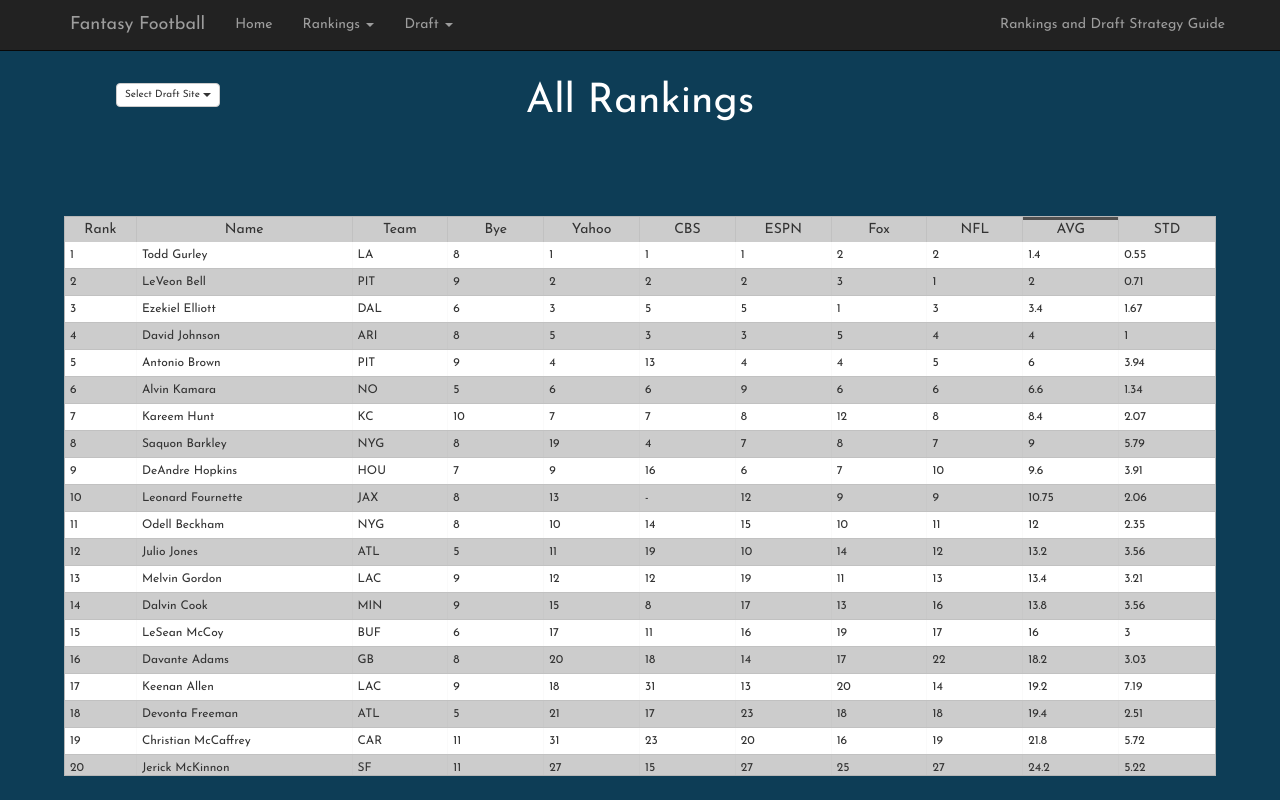
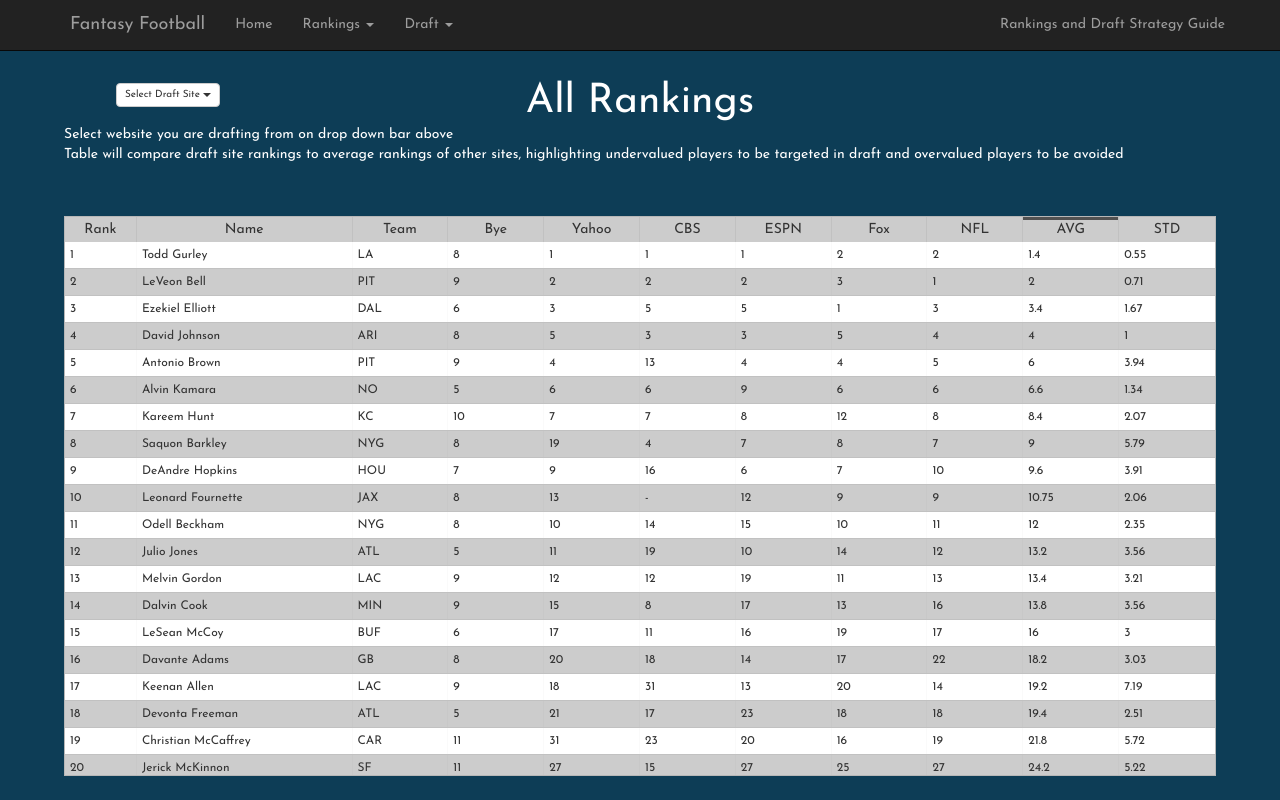
Before and after one commit to rob-snyder7/draftGuide, a React (Create React App) app: page / in a window 1280 px wide. Built offline with nearby package versions, Linux system fonts and the light colour scheme.

Commit message:
added instructions

```diff
--- a/package.json
+++ b/package.json
@@ -3,6 +3,7 @@
   "version": "0.1.0",
   "private": true,
   "dependencies": {
+    "gh-pages": "^1.2.0",
     "react": "^16.4.1",
     "react-bootstrap": "^0.32.1",
     "react-dom": "^16.4.1",
--- a/src/Components/GuideHeader/GuideHowTo.js
+++ b/src/Components/GuideHeader/GuideHowTo.js
@@ -3,13 +3,13 @@ import React from 'react';
 const GuideHowTo = () => {
 	return (
   		<div className='white'>
+          	<p className='ma0'>
+			  	Select website you are drafting from on drop down bar above
+			  	<br/>
+			  	Table will compare draft site rankings to average rankings of other sites, highlighting undervalued players to be targeted in draft and overvalued players to be avoided
+			</p>
 		</div>
 	)
 }
 
 export default GuideHowTo;
-   //        	<p className='ma0'>
-			//   	Select website you are drafting from on drop down bar above
-			//   	<br/>
-			//   	Table will compare draft site rankings to average rankings of other sites, highlighting undervalued players to be targeted in draft and overvalued players to be avoided
-			// </p>
--- a/src/Components/GuideHeader/GuideKey.js
+++ b/src/Components/GuideHeader/GuideKey.js
@@ -5,8 +5,7 @@ const GuideKey = ({source}) => {
 			<div className='row pt3 white textColor draftGuideText'>
 				          		<div className='col-md-4 col-sm-4 col-xs-12 guideInstructions textColor'>
 					         		<span id='tableInstructions'>
-					         				You have selected {source} as your draft website
-					         				The AVG w/o {source} column shows players average rank without {source}
+					         				The table compares {source} to average of other sites. Use DIF column to determine value of players.
 					         		</span>
 					          	</div>
 				          		<div className='col-md-8 col-sm-8 col-xs-12 keyTable draftGuideText'>
```
Also changed, not shown: 1 other file (tests, documents, lock files or other folders).
